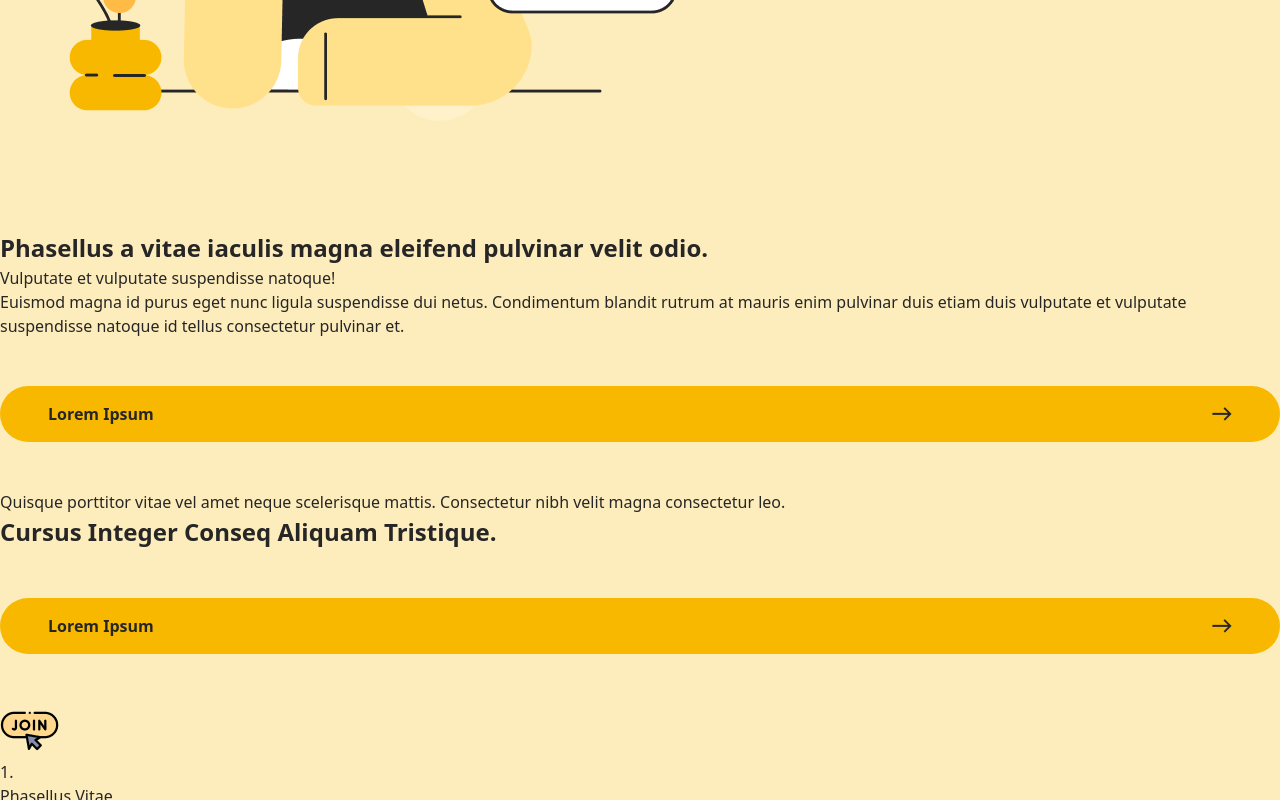
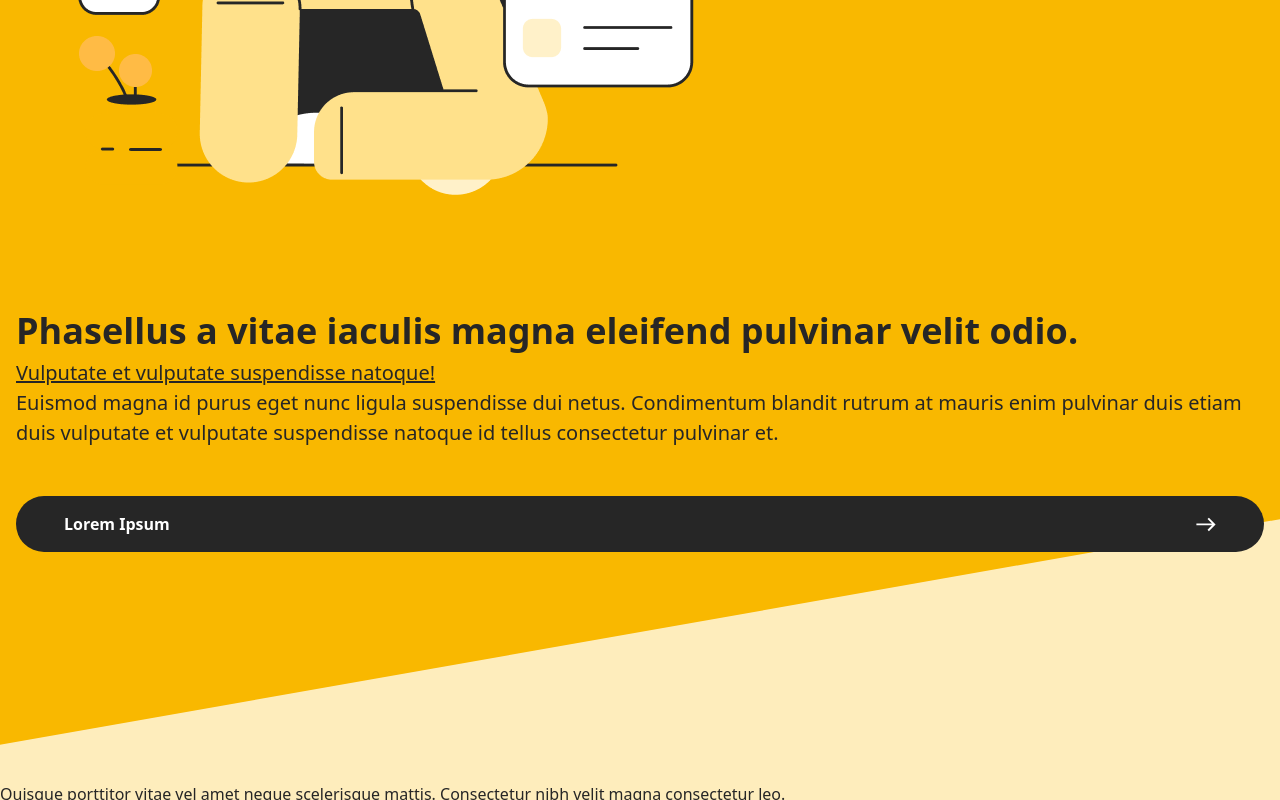
Before and after one commit to byaracho/saas-landing-page, a plain HTML site: page index.html in a window 1280 px wide. Shown: the part 2000-2800 px from the top of the page. Drawn offline with Linux system fonts and the light colour scheme; files whose address does not match are found by name.

Commit message:
add: service-description-1 css

```diff
--- a/index.html
+++ b/index.html
@@ -57,19 +57,21 @@
         </div>
         <div class="cta">
           <span>Lorem Ipsum</span>
-          <a href="/"><img src="public/east.png" alt=""></a>
+          <a href="/"><img src="public/east.svg" alt=""></a>
         </div>
       </div>
     </section>
     <section class="service-description-1">
+      <div class="wrapper content">
         <img src="public/main-2.png" alt="">
         <h2>Phasellus a vitae iaculis magna eleifend pulvinar velit odio.</h2>
         <p>Vulputate et vulputate suspendisse natoque!</p>
         <p>Euismod magna id purus eget nunc ligula suspendisse dui netus. Condimentum blandit rutrum at mauris enim
           pulvinar duis etiam duis vulputate et vulputate suspendisse natoque id tellus consectetur pulvinar et. </p>
-      <div class="cta">
+        <div class="cta-dark">
           <span>Lorem Ipsum</span>
-        <a href="/"><img src="public/east.png" alt=""></a>
+          <a href="/"><img src="public/east.svg" alt=""></a>
+        </div>
       </div>
     </section>
     <section class="service-description-2">
@@ -77,7 +79,7 @@
       <h2>Cursus Integer Conseq Aliquam Tristique. </h2>
       <div class="cta">
         <span>Lorem Ipsum</span>
-        <a href="/"><img src="public/east.png" alt=""></a>
+        <a href="/"><img src="public/east.svg" alt=""></a>
       </div>
       <div class="stage">
         <img src="public/stage-1.png" alt="">
@@ -146,7 +148,7 @@
       </div>
       <div class="cta">
         <span>Lorem Ipsum</span>
-        <a href="/"><img src="public/east.png" alt=""></a>
+        <a href="/"><img src="public/east.svg" alt=""></a>
       </div>
     </section>
     <section class="service-description-4">
@@ -175,7 +177,7 @@
       <h2>Vulputate et pulvinar ethre Suspendisse tellus consecteur</h2>
       <div class="cta">
         <span>Lorem Ipsum</span>
-        <a href="/"><img src="public/east.png" alt=""></a>
+        <a href="/"><img src="public/east.svg" alt=""></a>
       </div>
     </section>
   </main>
--- a/style.css
+++ b/style.css
@@ -131,6 +131,10 @@ header div {
 }
 
 /* hero */
+.hero {
+  padding-bottom: 12rem;
+}
+
 .hero h5 {
   text-transform: uppercase;
   color: var(--clr-yellow);
@@ -167,3 +171,44 @@ header div {
   align-items: center;
   font-weight: 800;
 }
+
+.cta img {
+  filter: invert(99%) sepia(67%) saturate(0%) hue-rotate(119deg) brightness(113%) contrast(100%);
+}
+
+/* service-description-1 */
+.service-description-1 {
+  background-color: var(--clr-yellow);
+  transform: skew(0deg, -10deg) translateY(-150px);
+  padding: 2rem 0;
+}
+
+.content {
+  transform: skew(0deg, 10deg);
+}
+
+.service-description-1 h2 {
+  font-size: var(--size-mobile-heading-1);
+}
+
+.service-description-1 p {
+  font-size: 1.25rem;
+  font-weight: 400;
+}
+
+.service-description-1 p:first-of-type {
+  text-decoration: underline;
+  font-weight: 500;
+}
+
+.cta-dark {
+  background-color: var(--clr-black);
+  border-radius: 999rem;
+  display: flex;
+  padding: 1rem 3rem;
+  margin: 3rem 0;
+  justify-content: space-between;
+  align-items: center;
+  font-weight: 800;
+  color: var(--clr-white);
+}
```
Also changed, not shown: public/east.svg (added). Lines whose indentation alone changed are shown as unchanged.
